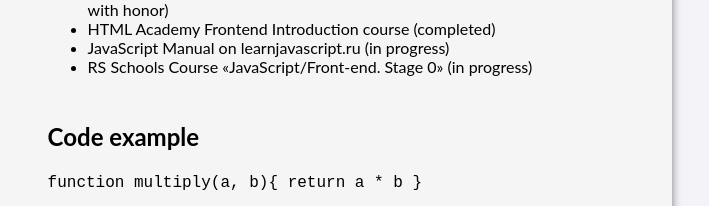
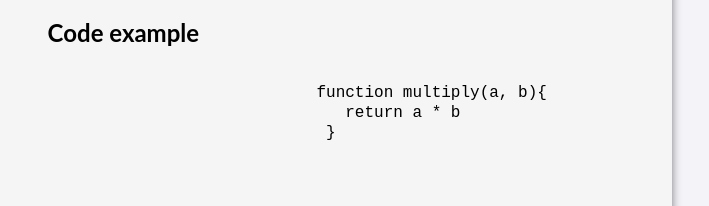
Before and after one commit to tkarevagithub/rsschool-cv, a plain HTML site: page index.html in a window 1280 px wide. Shown: the part 883-1089 px from the top of the page, 410-1119 px from the left. Drawn offline with Linux system fonts and the light colour scheme; a script that the page names is missing.

Commit message:
feat: add styles in style.css

```diff
--- a/index.html
+++ b/index.html
@@ -117,11 +117,13 @@
                 </section>
                 <section class="code-example" id="code">
                     <h2>Code example</h2>
-                    <code>
-                         function multiply(a, b){
-                            return a * b
-                          }
-                    </code>
+                    <pre>
+                        <code>
+                            function multiply(a, b){
+                               return a * b
+                             }
+                       </code>
+                    </pre>
                 </section>
                 <section class="projects" id="proj">
                     <h2>Projects</h2>
--- a/style.css
+++ b/style.css
@@ -55,6 +55,7 @@ body {
     justify-content: flex-end;
     gap: 10px;
     padding: 0 10px 0 10px;
+    line-height: 20px;
 
 }
 .header {
@@ -74,7 +75,6 @@ body {
     text-decoration: none;
     color: #000;
 }
-
 .footer {
     display: flex;
     background-color: #5d6069;
```
